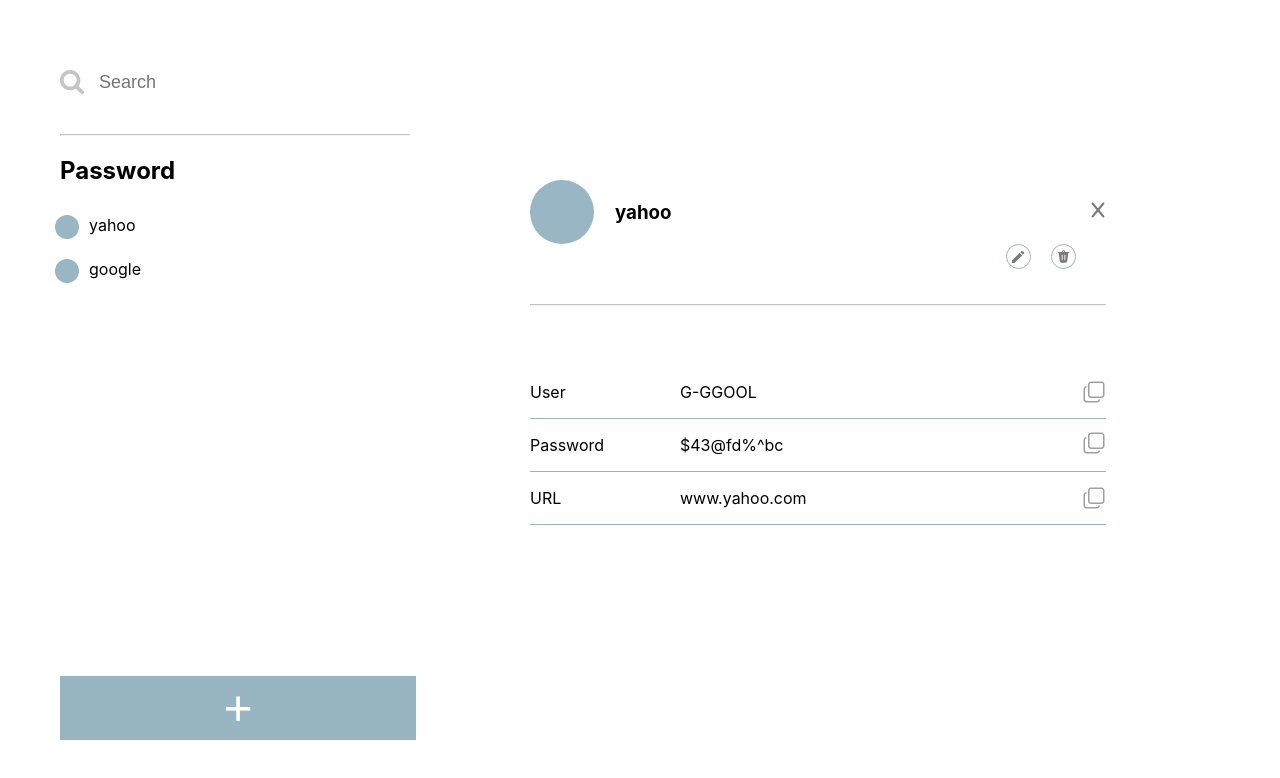
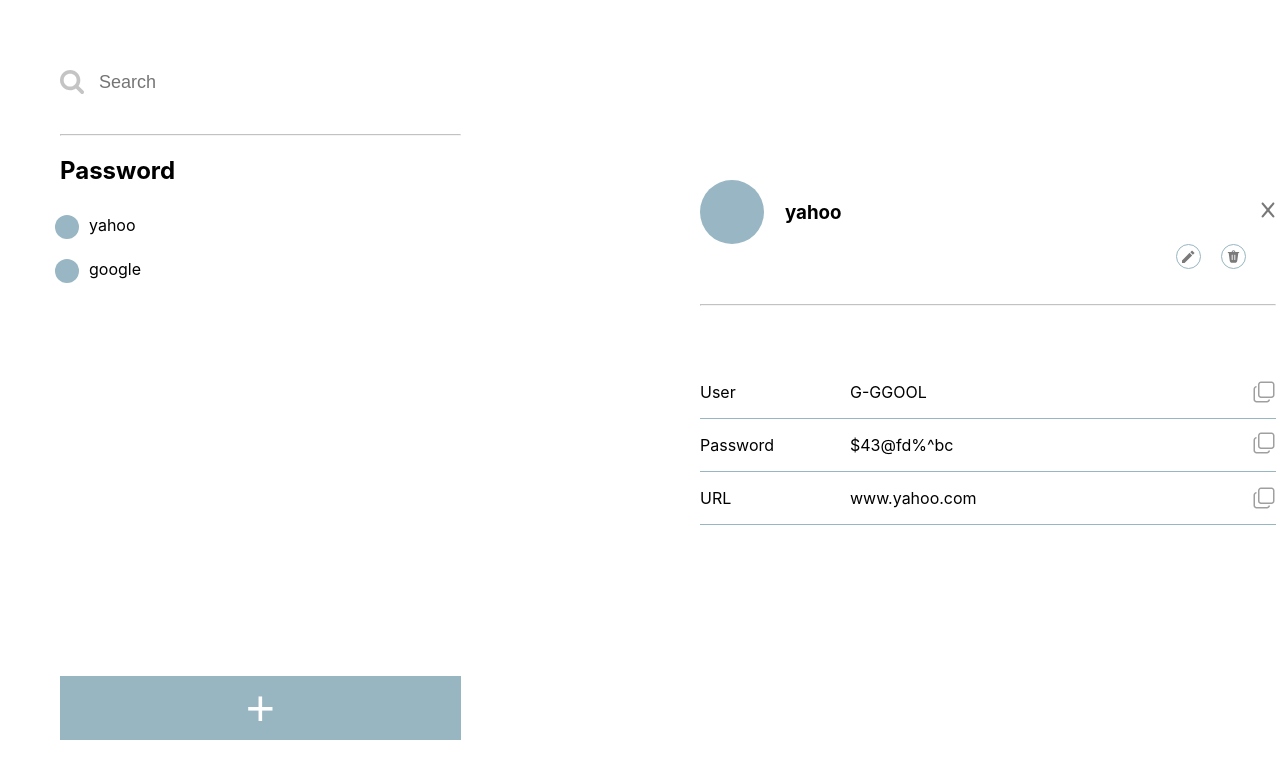
Before and after one commit to AlirezaArc74/aasood, a Next.js app: page /list in a window 1280 px wide. Both pictures are taken after a click on the item "yahoo". Shown: the top 778 px of the page. Built offline with nearby package versions, Linux system fonts and the light colour scheme.

Commit message:
fixed-bugs

```diff
--- a/components/add/Add.module.scss
+++ b/components/add/Add.module.scss
@@ -5,7 +5,7 @@
 .main {
   background-color: $container-bg;
   position: absolute;
-  left: 530px;
+  left: 700px;
   top: 150px;
   width: 45%;
   height: 70%;
--- a/components/add/AddComponent.jsx
+++ b/components/add/AddComponent.jsx
@@ -2,7 +2,7 @@
 import styles from "./Add.module.scss";
 
 // State Management
-import { useAllState } from "../../UserContext";
+import { useAllState } from "../../context/UserContext";
 
 // Next Component
 import Image from "next/image";
--- a/components/prfileDetail/ProfileDetailComponent.jsx
+++ b/components/prfileDetail/ProfileDetailComponent.jsx
@@ -6,7 +6,7 @@
 import styles from "./ProfileDetail.module.scss";
 
 // State management
-import { useAllState } from "../../UserContext";
+import { useAllState } from "../../context/UserContext";
 
 const ProfileDetail = () => {
   const { userProfile } = useAllState();
--- a/components/profile/Profile.module.scss
+++ b/components/profile/Profile.module.scss
@@ -2,10 +2,9 @@
 
 
 .main {
-  // background-color: $container-bg;
   background-color: $container-bg;
   position: absolute;
-  left: 530px;
+  left: 700px;
   top: 180px;
   width: 45%;
   height: 70%;
--- a/components/profile/ProfileComponent.jsx
+++ b/components/profile/ProfileComponent.jsx
@@ -5,9 +5,8 @@
 import Image from "next/image";
 
 //state management
-import { useAllState } from "../../UserContext";
+import { useAllState } from "../../context/UserContext";
 import ProfileDetail from "../prfileDetail/ProfileDetailComponent";
-import { useEffect } from "react";
 
 const Profile = () => {
   const {
--- a/styles/Side.module.scss
+++ b/components/side/Side.module.scss
@@ -1,10 +1,10 @@
-@import "./colors.module.scss";
+@import "../../styles/colors.module.scss";
 
 .main {
   position: absolute;
   background-color: $container-bg;
   height: 100%;
-  width: 32%;
+  width: 36%;
   padding-left: 60px;
   padding-top: 70px;
 }
--- a/pages/_app.js
+++ b/pages/_app.js
@@ -1,5 +1,5 @@
 import "../styles/globals.scss";
-import { UserContextProvider } from "../UserContext";
+import { UserContextProvider } from "../context/UserContext";
 
 function MyApp({ Component, pageProps }) {
   return (
--- a/pages/list.js
+++ b/pages/list.js
@@ -1,6 +1,6 @@
 // Components
-import Desktop from "../components/DesktopComponent";
-import Side from "../components/SideComponent";
+import Desktop from "../components/desktop/DesktopComponent.jsx";
+import Side from "../components/side/SideComponent.jsx";
 
 
 const List = () => {
```
Also changed, not shown: components/side/SideComponent.jsx (renamed from components/SideComponent.jsx, +4 -4 lines), components/desktop/DesktopComponent.jsx (renamed from components/DesktopComponent.jsx), context/UserContext.js (renamed from UserContext.js).
